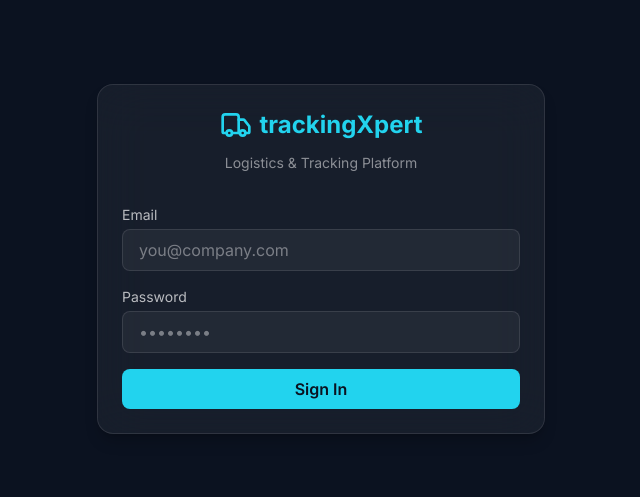
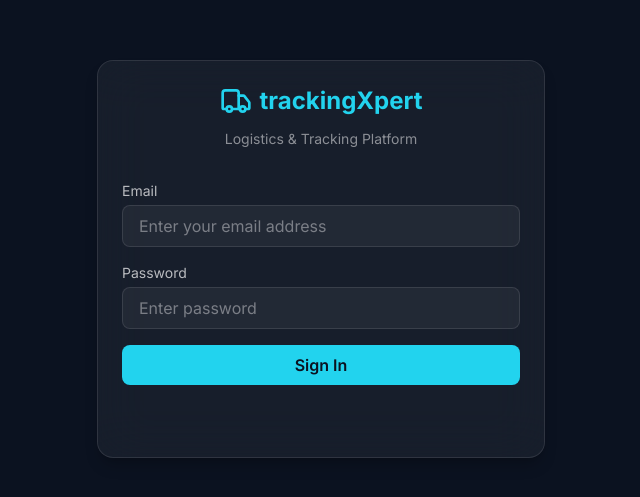
Before and after one commit to mariamaria12/xpert-tracking, a Next.js app: page /login in a window 1280 px wide. Shown: the part 141-638 px from the top of the page, without its empty margins (319-959 px from the left). Built offline with nearby package versions, Linux system fonts and the light colour scheme.

Commit message:
added auth

```diff
--- a/app/actions/auth.ts
+++ /dev/null
@@ -1,19 +0,0 @@
-import { FormState, SignupFormSchema } from "@/lib/definitions"
-
-export async function signIn(state: FormState, formData: FormData) {
-  // Validate form fields
-  const validatedFields = SignupFormSchema.safeParse({
-    name: formData.get('name'),
-    email: formData.get('email'),
-    password: formData.get('password'),
-  })
-
-  // If any form fields are invalid, return early
-  if (!validatedFields.success) {
-    return {
-      errors: validatedFields.error.flatten().fieldErrors,
-    }
-  }
-
-  // Call the provider or db to create a user...
-}
--- /dev/null
+++ b/app/api/auth/[...nextauth]/route.ts
@@ -0,0 +1,3 @@
+import { handlers } from 'auth';
+
+export const { GET, POST } = handlers;
--- /dev/null
+++ b/app/lib/actions.ts
@@ -0,0 +1,27 @@
+'use server';
+
+import { signIn } from "auth";
+import { AuthError } from "next-auth";
+
+export async function authenticate(
+    prevState: string | undefined,
+    formData: FormData,
+  ) {
+    try {
+      await signIn('credentials', {
+        email: formData.get('email'),
+        password: formData.get('password'),
+        redirectTo: '/dashboard',
+      });
+    } catch (error) {
+      if (error instanceof AuthError) {
+        switch (error.type) {
+          case 'CredentialsSignin':
+            return 'Invalid credentials.';
+          default:
+            return 'Something went wrong.';
+        }
+      }
+      throw error;
+    }
+  }
--- a/app/ui/login/LoginForm.tsx
+++ b/app/ui/login/LoginForm.tsx
@@ -1,8 +1,7 @@
 "use client";
 
-import { useState } from "react";
-import Link from "next/link";
-import { signIn } from "@/actions/auth";
+import { authenticate } from "@/lib/actions";
+import { useActionState } from "react";
 
 const inputClassName =
   "w-full rounded-lg border border-white/10 bg-white/5 px-4 py-2 text-white placeholder:text-white/40 focus:outline-none focus:ring-2 focus:ring-cyan-400";
@@ -15,13 +14,13 @@ type LoginFormProps = {
 };
 
 export default function LoginForm({ headingId }: LoginFormProps) {
-  const [email, setEmail] = useState("");
-  const [password, setPassword] = useState("");
-
-
+  const [errorMessage, formAction, isPending] = useActionState(
+    authenticate,
+    undefined,
+  );
   return (
     <form
-      // action={signIn}
+      action={formAction}
       className="space-y-4"
       aria-labelledby={headingId}
     >
@@ -30,18 +29,12 @@ export default function LoginForm({ headingId }: LoginFormProps) {
           Email
         </label>
         <input
+          className={inputClassName}
           id="email"
+          type="email"
           name="email"
-          type="email"
-          autoComplete="email"
-          inputMode="email"
-          autoCapitalize="none"
-          spellCheck={false}
+          placeholder="Enter your email address"
           required
-          value={email}
-          onChange={(e) => setEmail(e.target.value)}
-          placeholder="you@company.com"
-          className={inputClassName}
         />
       </div>
       <div>
@@ -49,20 +42,23 @@ export default function LoginForm({ headingId }: LoginFormProps) {
           Password
         </label>
         <input
+          className={inputClassName}
           id="password"
+          type="password"
           name="password"
-          type="password"
-          autoComplete="current-password"
+          placeholder="Enter password"
           required
-          value={password}
-          onChange={(e) => setPassword(e.target.value)}
-          placeholder="••••••••"
-          className={inputClassName}
+          minLength={6}
         />
       </div>
-      <button type="submit" className={buttonClassName}>
+      <button type="submit" className={buttonClassName} aria-disabled={isPending}>
         Sign In
       </button>
+      <div className="flex h-8 items-end space-x-1">
+          {errorMessage && (
+              <p className="text-sm text-red-500">{errorMessage}</p>
+          )}
+        </div>
     </form>
   );
 }
--- a/auth.config.ts
+++ b/auth.config.ts
@@ -1 +1,23 @@
-export const authConfig = {};
+import type { NextAuthConfig } from 'next-auth';
+
+export const authConfig = {
+  pages: {
+    signIn: '/login',
+  },
+  callbacks: {
+    authorized({ auth, request: { nextUrl } }) {
+      const isLoggedIn = !!auth?.user;
+      console.log('---logged: ', isLoggedIn);
+      const isOnDashboard = nextUrl.pathname.startsWith('/dashboard');
+      if (isOnDashboard) {
+        if (isLoggedIn) return true;
+        return false; // Redirect unauthenticated users to login page
+      } else if (isLoggedIn) {
+        if (isLoggedIn) return true;
+        return Response.redirect(new URL('/dashboard', nextUrl));
+      }
+      return true;
+    },
+  },
+  providers: [], // Add providers with an empty array for now
+} satisfies NextAuthConfig;
--- a/auth.ts
+++ b/auth.ts
@@ -1 +1,41 @@
-export const auth = () => null;
+import NextAuth from 'next-auth';
+import Credentials from 'next-auth/providers/credentials';
+import { authConfig } from './auth.config';
+import { z } from 'zod';
+
+//import postgres from 'postgres';
+import { User } from '@/lib/definitions';
+
+//const sql = postgres(process.env.POSTGRES_URL!, { ssl: 'require' });
+
+async function getUser(email: string): Promise<User | undefined> {
+  try {
+    return {email: "test@test.com", password: 'test123'}
+  } catch (error) {
+    console.error('Failed to fetch user:', error);
+    throw new Error('Failed to fetch user.');
+  }
+}
+
+export const { handlers, auth, signIn, signOut } = NextAuth({
+  ...authConfig,
+  providers: [
+    Credentials({
+      async authorize(credentials) {
+        const parsedCredentials = z
+          .object({ email: z.string().email(), password: z.string().min(6) })
+          .safeParse(credentials);
+
+        if (parsedCredentials.success) {
+          const { email, password } = parsedCredentials.data;
+          const user = await getUser(email);
+          if (!user) return null;
+
+          if (password === user.password) return user;
+        }
+
+        return null;
+      },
+    }),
+  ],
+});
--- a/package.json
+++ b/package.json
@@ -9,9 +9,13 @@
     "lint": "eslint"
   },
   "dependencies": {
+    "@supabase/ssr": "^0.10.3",
+    "@supabase/supabase-js": "^2.106.2",
     "clsx": "^2.1.1",
+    "crypto": "^1.0.1",
     "lucide-react": "^0.511.0",
     "next": "16.2.4",
+    "next-auth": "5.0.0-beta.31",
     "react": "19.2.4",
     "react-dom": "19.2.4",
     "tailwind-merge": "^2.6.0"
```
Also changed, not shown: app/lib/definitions.ts (+8 -0 lines), 1 other file (tests, documents, lock files or other folders).
